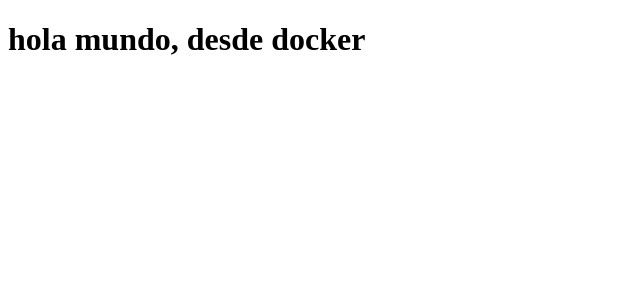
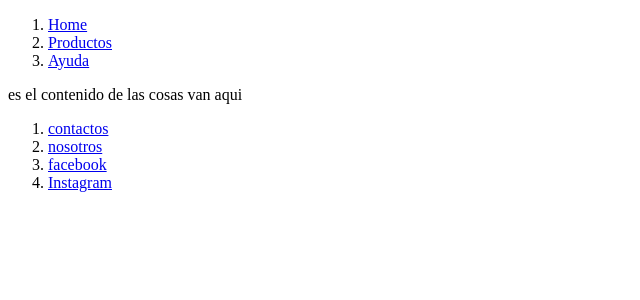
Before and after one commit to Alvaro17-max/Tienda-online, a Flask app: page / in a window 1280 px wide. Shown: the top 300 px of the page, without its empty margins (0-640 px from the left). Run offline with Flask 3, Linux system fonts and the light colour scheme.

Commit message:
creación de la base html con lo basico, header, footer

```diff
--- /dev/null
+++ b/flask/frontend/templates/base.html
@@ -0,0 +1,29 @@
+<!DOCTYPE html>
+<html lang="en">
+<head>
+    <meta charset="UTF-8">
+    <meta name="viewport" content="width=device-width, initial-scale=1.0">
+    <title>{% block title %}Document{% endblock %}</title>
+</head>
+<body>
+    <nav>
+        <ol>
+            <li><a href="index.html">Home</a></li>
+            <li><a href="productos.html">Productos</a></li>
+            <li><a href="ayuda">Ayuda</a></li>
+        </ol>
+    </nav>
+
+    {% block content %}{% endblock %}
+
+    <footer>
+        <ol>
+            <li><a href="Contact">contactos</a></li>
+            <li><a href="Acerca">nosotros</a></li>
+            <li><a href="Facebook">facebook</a></li>
+            <li><a href="Instagram">Instagram</a></li>
+        </ol>
+    </footer>
+
+</body>
+</html>
--- a/flask/frontend/templates/index.html
+++ b/flask/frontend/templates/index.html
@@ -1,11 +1,12 @@
-<!DOCTYPE html>
-<html lang="en">
-<head>
-    <meta charset="UTF-8">
-    <meta name="viewport" content="width=device-width, initial-scale=1.0">
-    <title>Document</title>
-</head>
-<body>
-    <h1>hola mundo, desde docker</h1>
-</body>
-</html>
+{% extends "base.html" %}
+
+{% block title %}Home{% endblock %}
+
+{% block content %}
+
+    <p>
+        es el contenido de las cosas van aqui
+    </p>
+
+
+{% endblock %}
```
